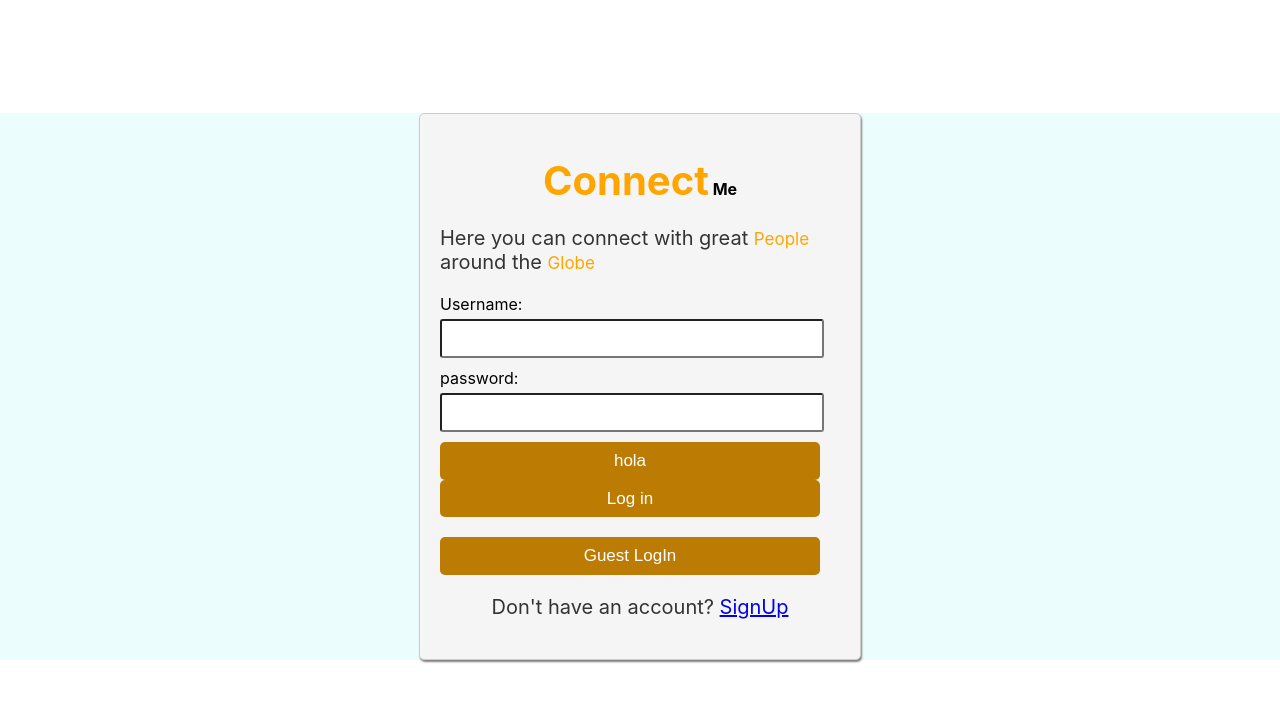
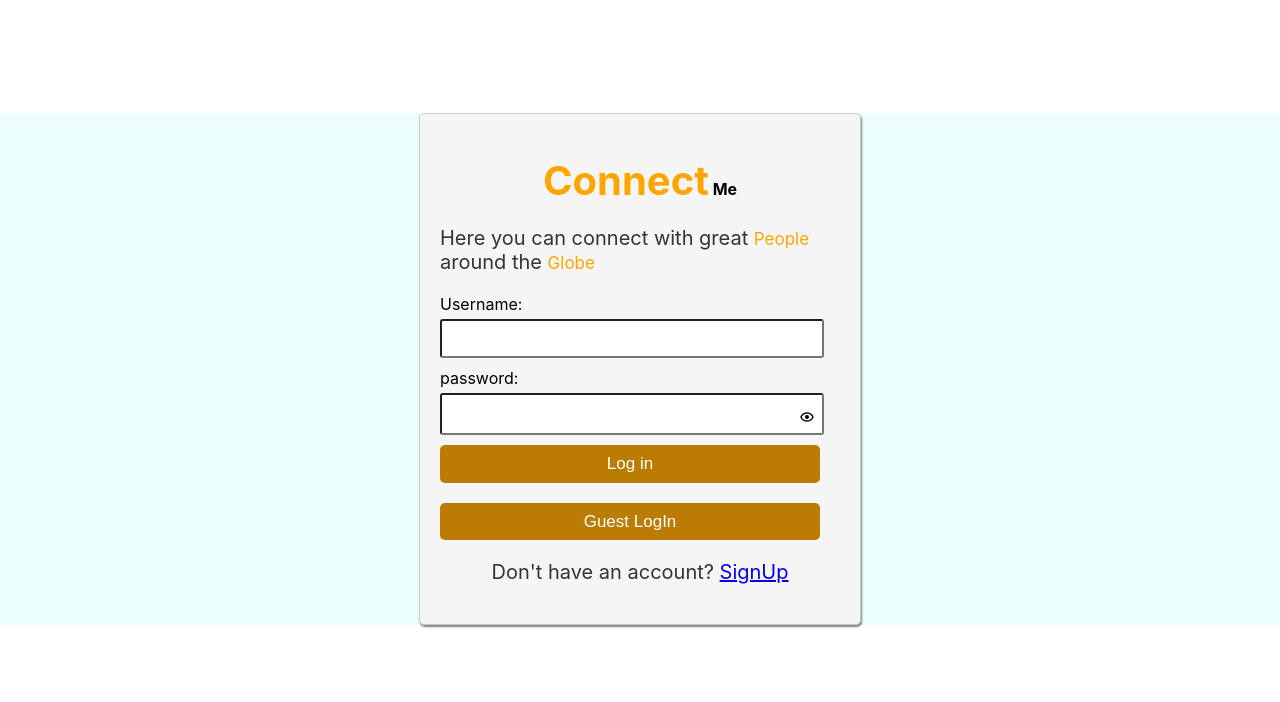
Before and after one commit to debashis99374/social-media, a React (Create React App) app: page /login in a window 1280 px wide. Shown: the top 702 px of the page. Built offline with nearby package versions, Linux system fonts and the light colour scheme; no server answers; what miragejs would draw is missing.

Commit message:
added hide password functionality

```diff
--- a/src/css/landing.css
+++ b/src/css/landing.css
@@ -11,6 +11,7 @@
     border: 1px solid #ccc;
 
   }
+
   .landing-main-container>h4{
     text-align: center;
   }
@@ -39,6 +40,14 @@
   .landing-main-container form{
     display: flex;
     flex-direction: column;
+  }
+  .password-input{
+    display: flex;
+
+  }
+  .password-input p{
+    margin-left: -25px ;
+
   }
   .landing-main-container form lable{
     margin-bottom: 5px;
--- a/src/pages/landing.jsx
+++ b/src/pages/landing.jsx
@@ -3,6 +3,7 @@ import {useState,useEffect} from 'react'
 import "../css/landing.css"
 import { useContext } from 'react'
 import { AuthContext } from '../context/authContext'
+import { BiShow,BiHide } from "react-icons/bi";
 export default function Landing(){
     const navigate=useNavigate()
     const {token,loginHandler}=useContext(AuthContext)
@@ -40,11 +41,12 @@ export default function Landing(){
    <input type="text" value={loginForm.username} onChange={(e)=>setLoginForm({...loginForm,username:e.target.value})} />
    <lable>password:</lable>
 
+   <div className="password-input">
             <input type={showPassword ? "text" : "password"} value={loginForm.password} onChange={(e) => setLoginForm({ ...loginForm, password: e.target.value })} />
-            <button  onClick={()=>setShowPassword(!showPassword)}>
-              hola
-            </button>
-
+            <p onClick={() => setShowPassword(!showPassword)}>
+              {showPassword ? <BiHide /> : <BiShow />}
+            </p>
+          </div>
    <button type='submit'>Log in</button> <br/>
     </form>
 
--- a/src/pages/profile.jsx
+++ b/src/pages/profile.jsx
@@ -37,7 +37,7 @@ export default function Profile(){
 
             <div className="container-profile"  style={{color:darkMode?"white":"black" ,backgroundColor:darkMode?"black":"rgb(235, 253, 253)"}}>
                 <img className="container-profile-img" src={userData.allUsers?.find(el=>el.username===userData.user.username)?.avatar}/>
-                <h3> {capitalizeFirstLetter(userData.user.firstName)} {capitalizeFirstLetter(userData.user.lastName)} jtgkgk </h3>
+                <h3> {capitalizeFirstLetter(userData.user.firstName)} {capitalizeFirstLetter(userData.user.lastName)} </h3>
                 <p className="container-profile-p1">@{userData.user.username}</p>
                 <button onClick={()=>setIsModalOpenProfile(true)}>EDIT</button>
                 <button onClick={()=>logoutHandler()}>Log Out</button>
```
